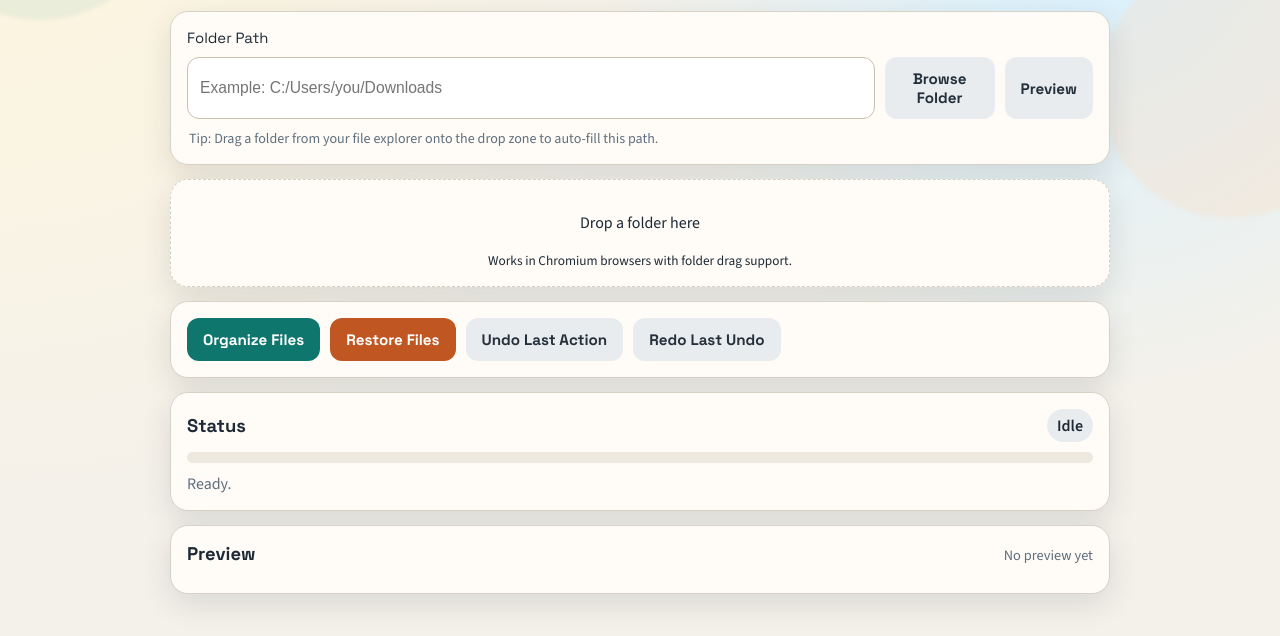
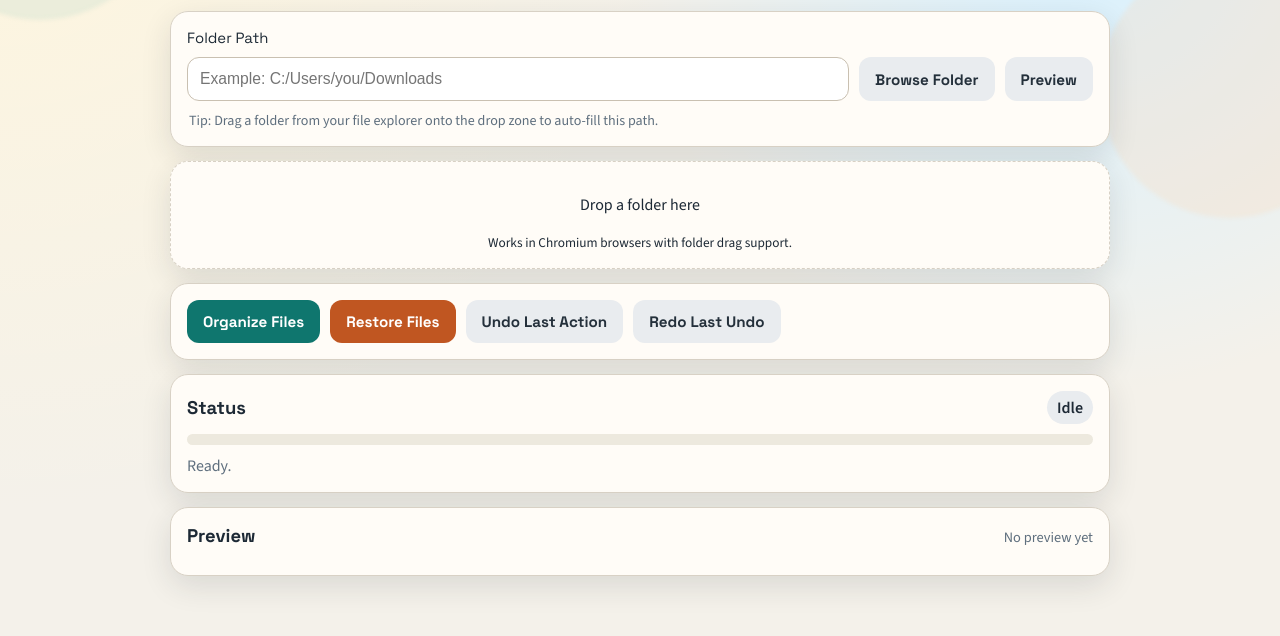
Before and after one commit to SOWBARAN-H/File_Organizer, a plain HTML site: page index.html in a window 1280 px wide. Shown: the part 170-806 px from the top of the page. Drawn offline with nearby package versions, Linux system fonts and the light colour scheme.

Commit message:
Fix path row layout so Preview remains visible

```diff
--- a/styles.css
+++ b/styles.css
@@ -107,15 +107,24 @@ h1 {
 .path-row {
   display: flex;
   gap: 10px;
+  flex-wrap: wrap;
+  align-items: stretch;
 }
 
 .path-row input {
-  width: 100%;
+  flex: 1 1 420px;
+  width: auto;
+  min-width: 240px;
   min-height: 44px;
   border-radius: 12px;
   border: 1px solid #c9c0b1;
   padding: 0 12px;
   font-size: 0.98rem;
+}
+
+.path-row .btn {
+  flex: 0 0 auto;
+  white-space: nowrap;
 }
 
 .path-row input:focus {
```
